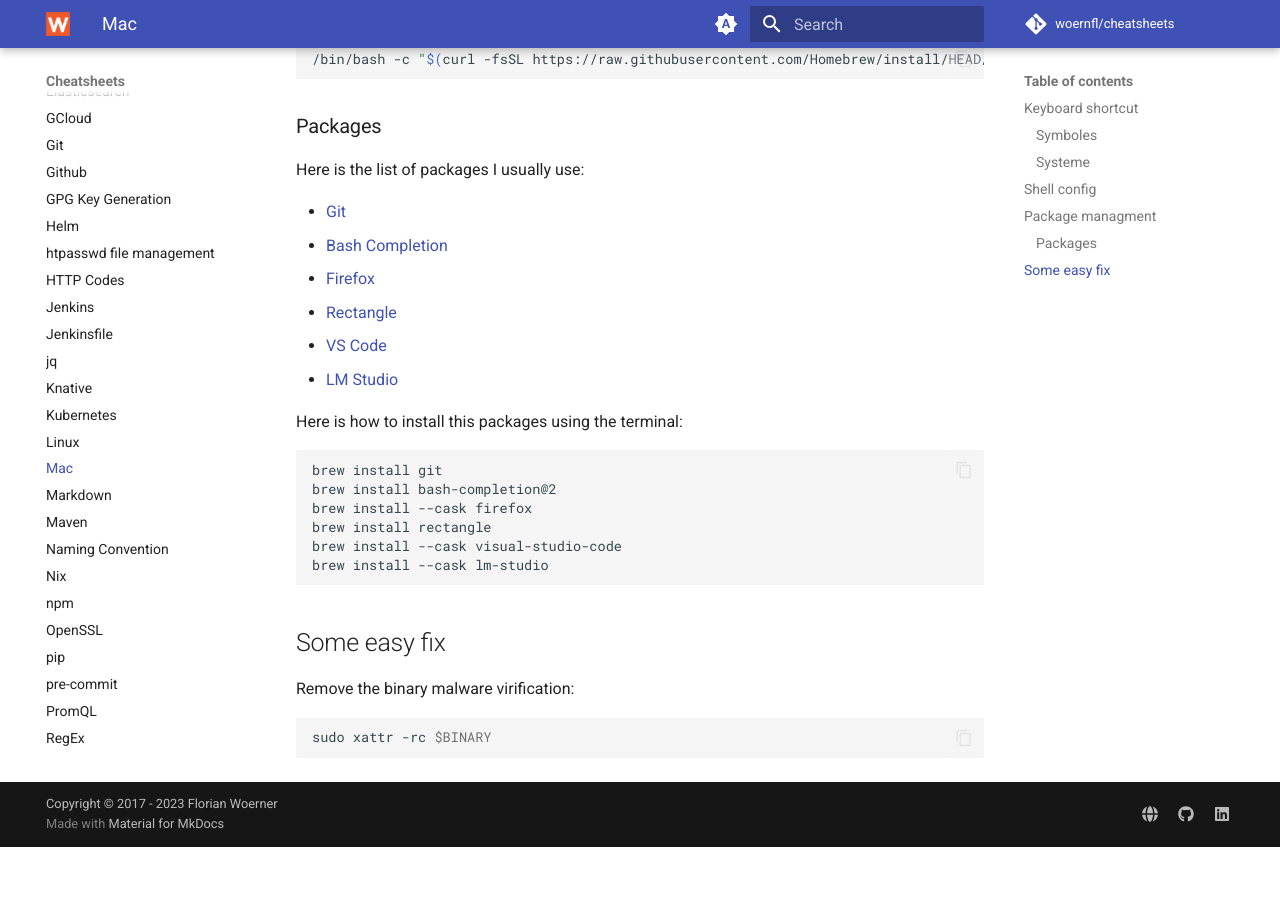
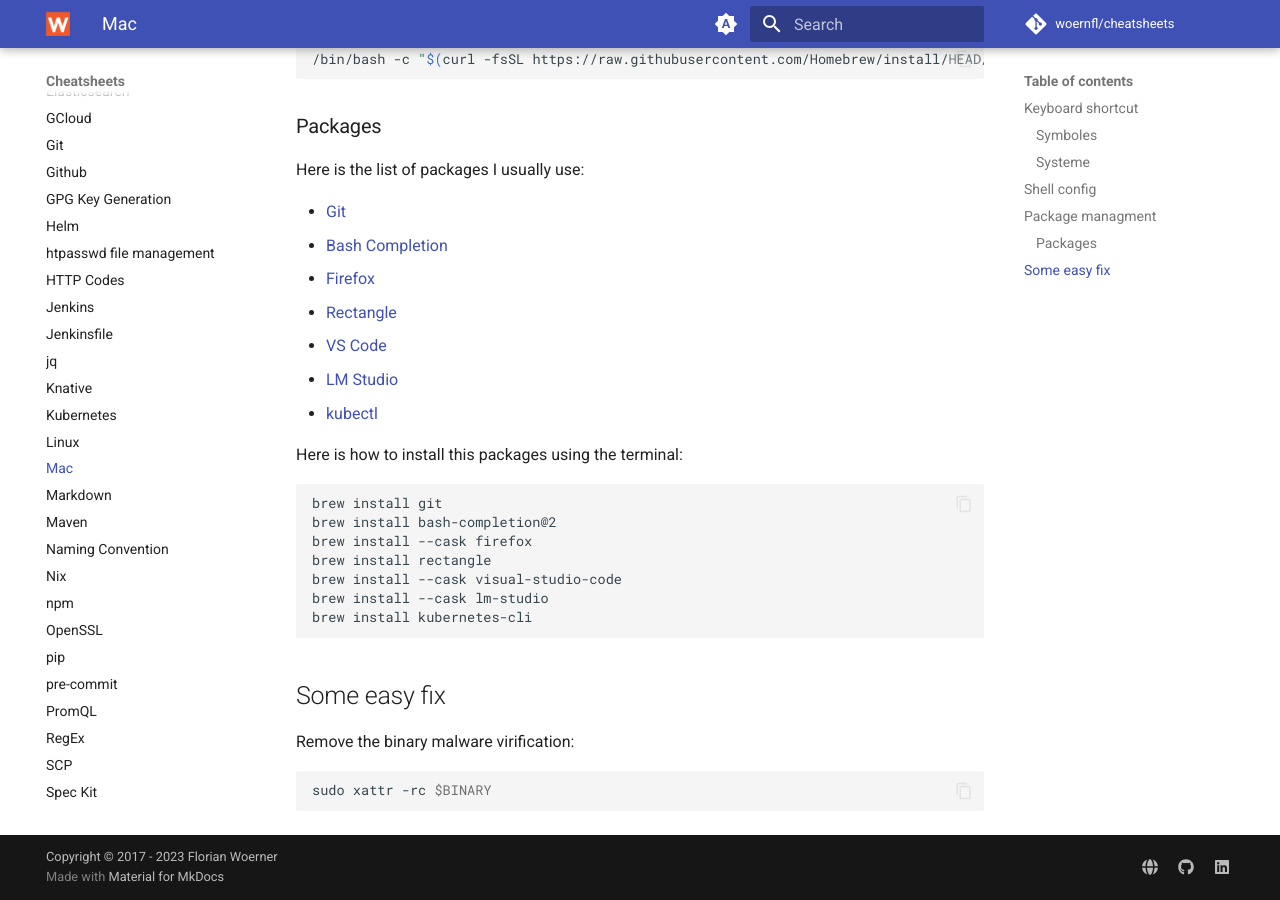
Before and after one commit to woernfl/cheatsheets, an MkDocs documentation site: the page built from docs/mac.md, in a window 1280 px wide and 900 px high, scrolled down 1440 px. Built offline with MkDocs 1.6.1 and Material for MkDocs 9.7.7, drawn with Linux system fonts in a browser that asks for light colours; comment, search, counter and statistics services are not loaded; before the commit the page ends 2287 px from its top, so only the background shows below that.

Commit message:
Add kubectl installation instructions for macOS (#307)

````diff
--- a/docs/mac.md
+++ b/docs/mac.md
@@ -61,6 +61,7 @@
 - [Rectangle](https://github.com/rxhanson/Rectangle)
 - [VS Code](https://code.visualstudio.com/)
 - [LM Studio](https://lmstudio.ai/)
+- [kubectl](https://kubernetes.io/docs/tasks/tools/install-kubectl-macos/)
 
 Here is how to install this packages using the terminal:
 
@@ -71,6 +72,7 @@
 brew install rectangle
 brew install --cask visual-studio-code
 brew install --cask lm-studio
+brew install kubernetes-cli
 ```
 
 ## Some easy fix
````
